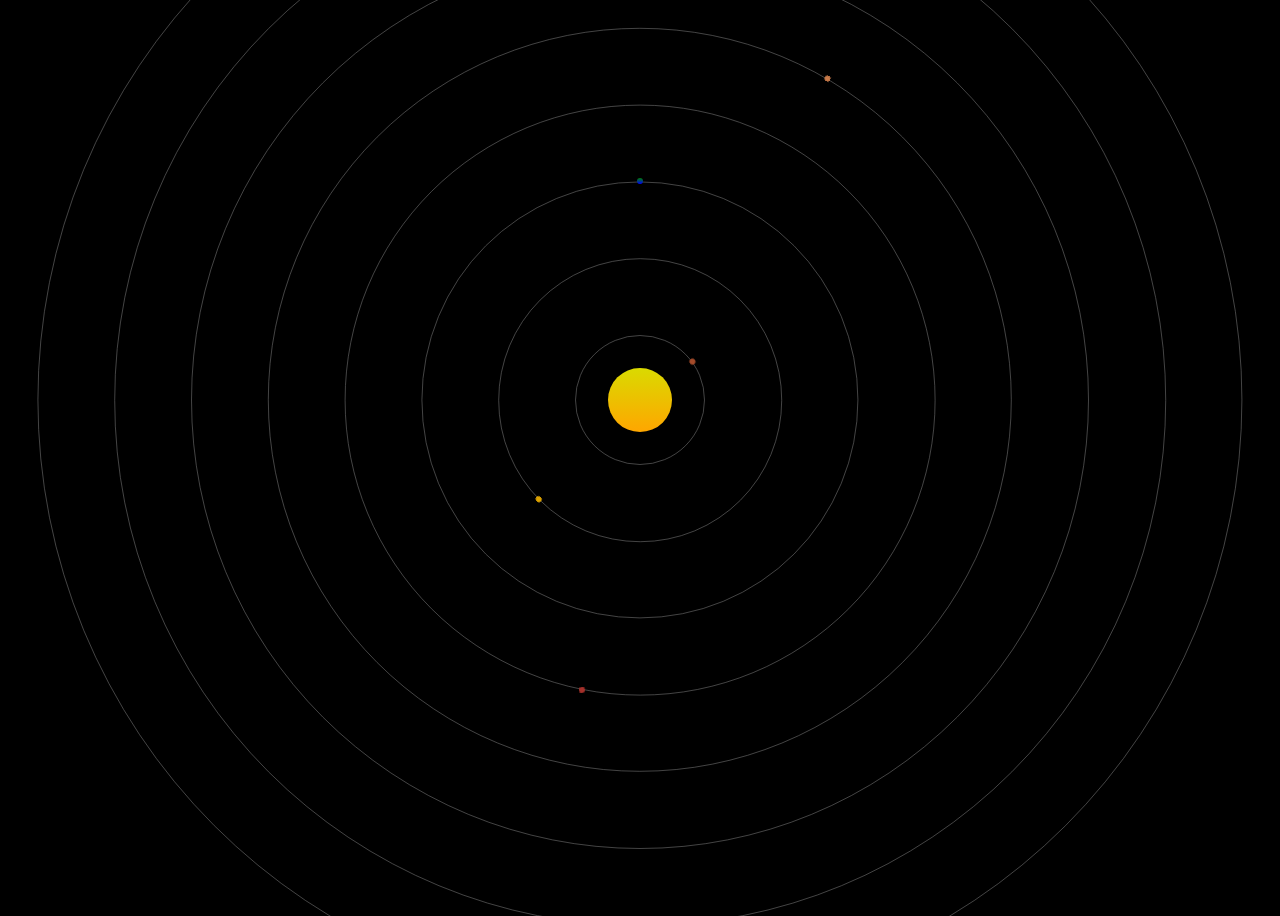
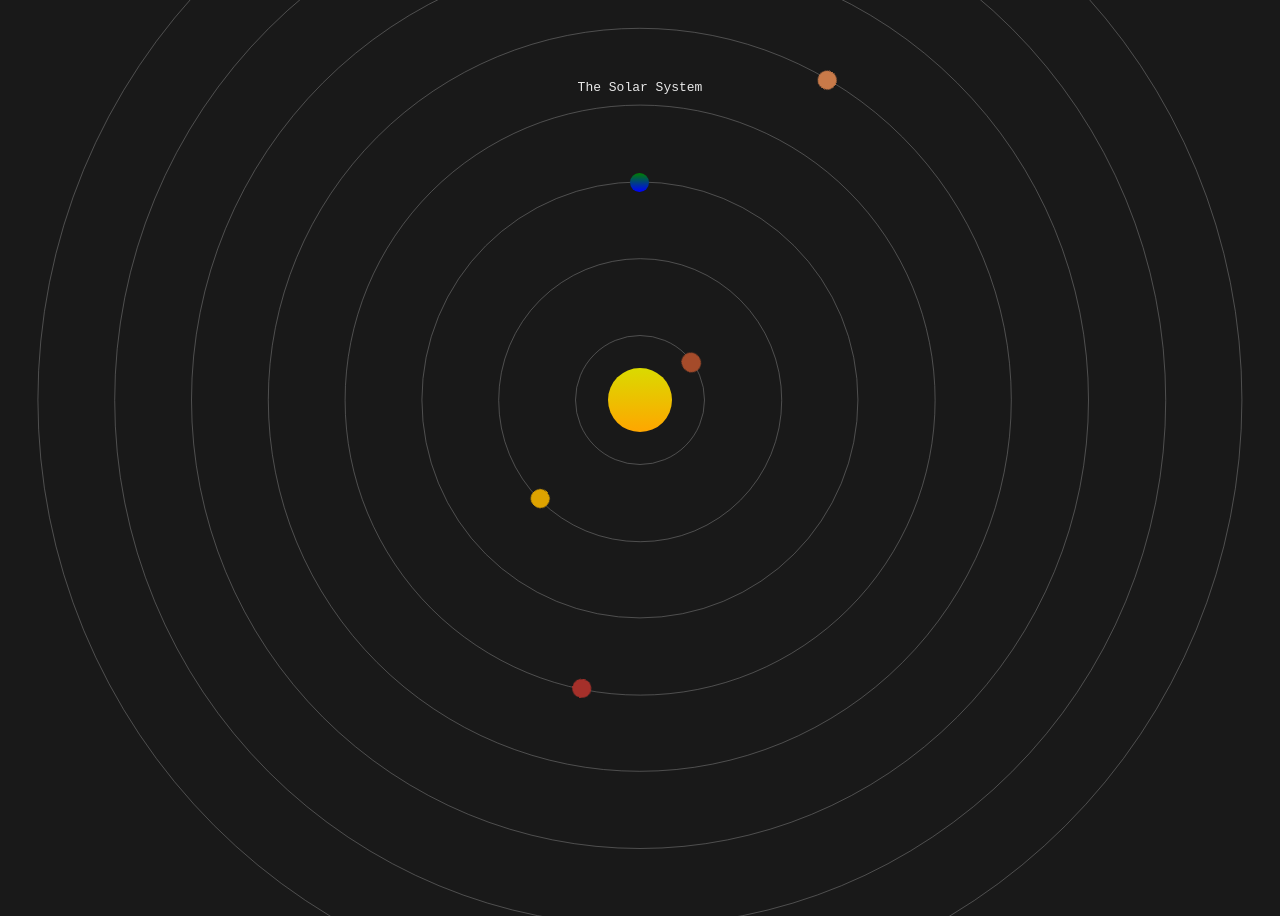
Before and after one commit to multiverseweb/solar-system, a plain HTML site: page index.html in a window 1280 px wide. Shown: the top 916 px of the page. Drawn offline with Linux system fonts and the light colour scheme.

Commit message:
Add files via upload

```diff
--- a/index.html
+++ b/index.html
@@ -9,6 +9,7 @@
 </head>
 
 <body>
+    <p class="title">The Solar System</p>
     <div class="container">
         <div class="sun"></div>
         <div class="orbit" id="o1"></div>
--- a/style.css
+++ b/style.css
@@ -6,7 +6,13 @@
     --time: 5s;
   }
 body{
-    background-color: black;
+    background-color: rgba(0, 0, 0, 0.9);
+    color:rgba(255, 255, 255, 0.9);
+}
+.title{
+    font-family: monospace;
+    text-align: center;
+    margin-top: 10vh;
 }
 .sun{
     position: absolute;
@@ -75,9 +81,9 @@ body{
     justify-content: center;
 }
 .planet{
-    height: 6px;
-    width: 6px;
-    margin-top: -4px;
+    height: 1.5vw;
+    width: 1.5vw;
+    margin-top: -0.7vw;
     border-radius: 50%;
     position: absolute;
 }
```
